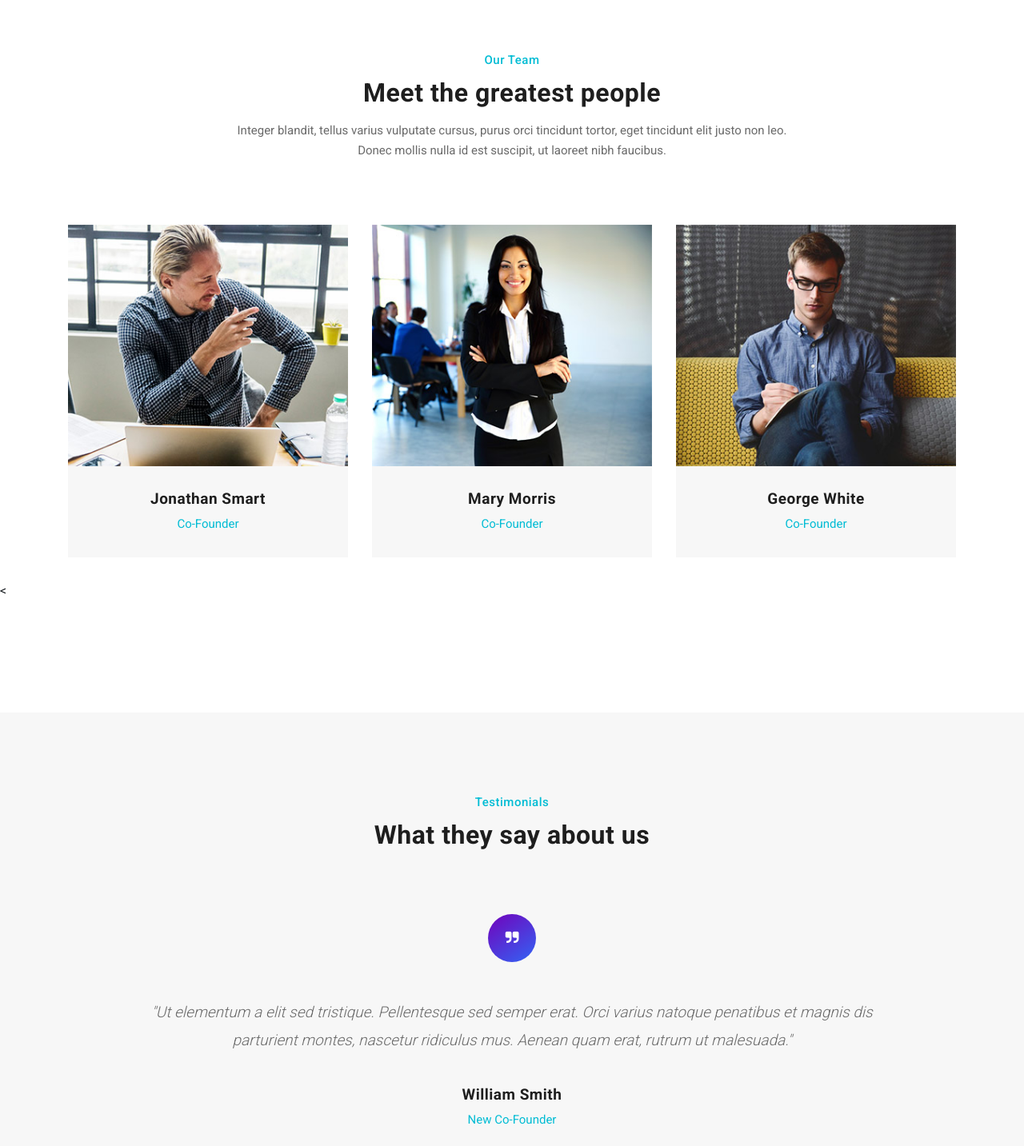
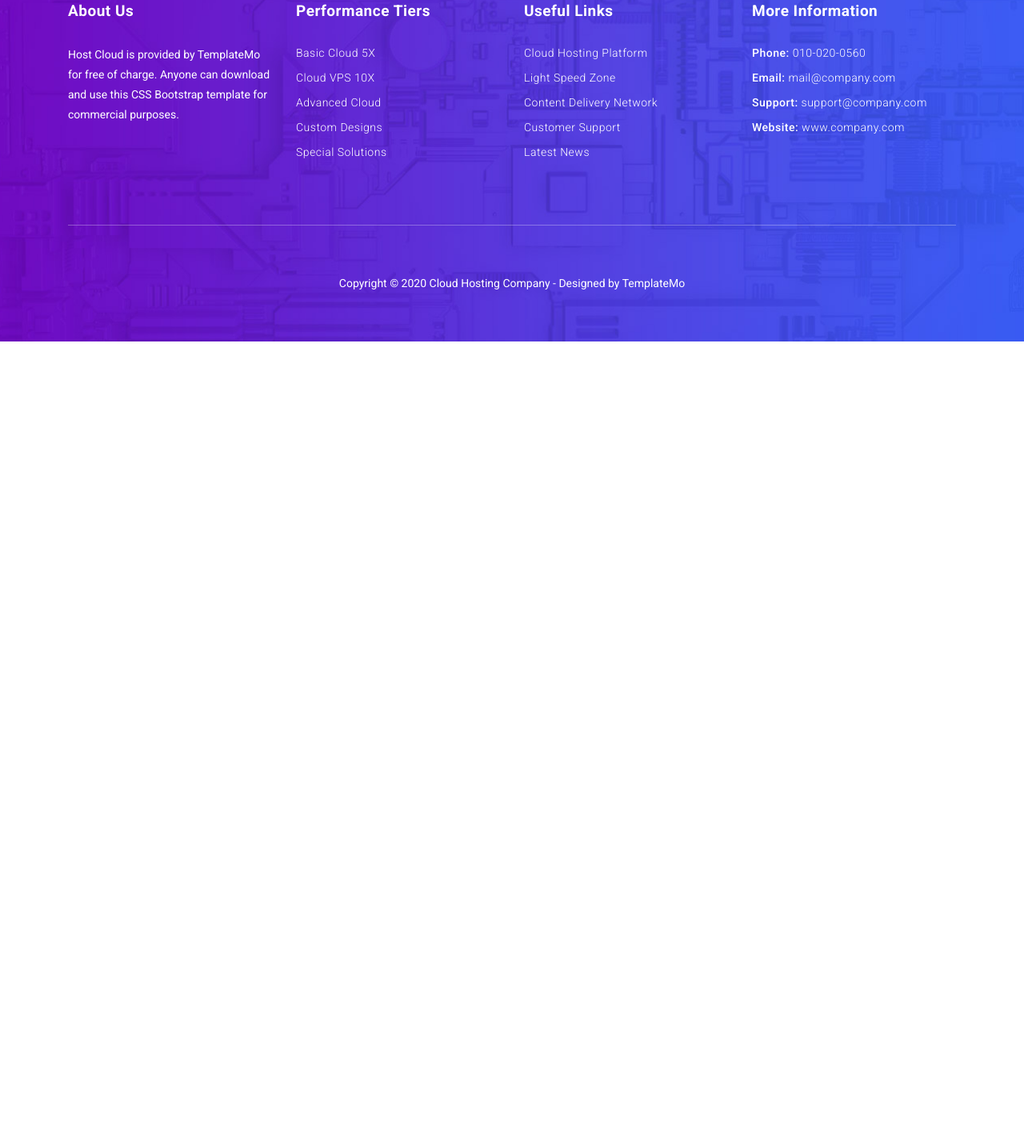
Before and after one commit to alejandroliu/cloudkit7, a plain HTML site: page about.html in a window 1280 px wide. Shown: the part 1367-2800 px from the top of the page at 80% size. After the commit the page ends 1794 px from the top, so only its background shows below. Drawn offline with Linux system fonts and the light colour scheme.

Commit message:
about...

```diff
--- a/about.html
+++ b/about.html
@@ -9,7 +9,7 @@
     <meta name="author" content="TemplateMo">
     <link href="https://fonts.googleapis.com/css?family=Roboto:100,300,400,500,700" rel="stylesheet">
 
-    <title>Host Cloud Template - About Page</title>
+    <title>CloudKit7 - It's in the Cloud</title>
 
     <!-- Bootstrap core CSS -->
     <link href="vendor/bootstrap/css/bootstrap.min.css" rel="stylesheet">
@@ -43,7 +43,7 @@ https://templatemo.com/tm-541-host-cloud
     <header class="">
       <nav class="navbar navbar-expand-lg">
         <div class="container">
-          <a class="navbar-brand" href="index.html"><h2>Host <em>Cloud</em></h2></a>
+          <a class="navbar-brand" href="index.html"><h2>CloudKit <em>7</em></h2></a>
           <button class="navbar-toggler" type="button" data-toggle="collapse" data-target="#navbarResponsive" aria-controls="navbarResponsive" aria-expanded="false" aria-label="Toggle navigation">
             <span class="navbar-toggler-icon"></span>
           </button>
@@ -135,94 +135,6 @@ https://templatemo.com/tm-541-host-cloud
     <!-- About Us Ends Here -->
 
 
-    <!-- Team Starts Here -->
-    <div class="team-section">
-      <div class="container">
-        <div class="row">
-          <div class="col-md-8 offset-md-2">
-            <div class="section-heading">
-              <span>Our Team</span>
-              <h2>Meet the greatest people</h2>
-              <p>Integer blandit, tellus varius vulputate cursus, purus orci tincidunt tortor, eget tincidunt elit justo non leo. Donec mollis nulla id est suscipit, ut laoreet nibh faucibus.</p>
-            </div>
-          </div>
-          <div class="col-md-4 col-sm-6 col-xs-12">
-            <div class="team-item">
-              <img src="assets/images/team-01.jpg" alt="">
-              <div class="down-content">
-                <h4>Jonathan Smart</h4>
-                <span>Co-Founder</span>
-              </div>
-            </div>
-          </div>
-          <div class="col-md-4 col-sm-6 col-xs-12">
-            <div class="team-item">
-              <img src="assets/images/team-02.jpg" alt="">
-              <div class="down-content">
-                <h4>Mary Morris</h4>
-                <span>Co-Founder</span>
-              </div>
-            </div>
-          </div>
-          <div class="col-md-4 col-sm-6 col-xs-12">
-            <div class="team-item">
-              <img src="assets/images/team-03.jpg" alt="">
-              <div class="down-content">
-                <h4>George White</h4>
-                <span>Co-Founder</span>
-              </div>
-            </div>
-          </div>
-        </div>
-      </div>
-    </div>
-    <!-- Team Ends Here -->
-
-
-    <!-- Testimonials Starts Here -->
-    <<div class="testimonials-section">
-      <div class="container">
-        <div class="row">
-          <div class="col-md-12">
-            <div class="section-heading">
-              <span>Testimonials</span>
-              <h2>What they say about us</h2>
-            </div>
-          </div>
-          <div class="col-md-10 offset-md-1">
-            <div class="owl-testimonials owl-carousel">
-              <div class="testimonial-item">
-                <div class="icon">
-                  <i class="fa fa-quote-right"></i>
-                </div>
-                <p>"Ut elementum a elit sed tristique. Pellentesque sed semper erat. Orci varius natoque penatibus et magnis dis parturient montes, nascetur ridiculus mus. Aenean quam erat, rutrum ut malesuada."</p>
-                <h4>William Smith</h4>
-                <span>New Co-Founder</span>
-              </div>
-              <div class="testimonial-item">
-                <div class="icon">
-                  <i class="fa fa-quote-right"></i>
-                </div>
-                <p>"Quisque lacinia sed velit et maximus. Quisque dictum, lacus a malesuada finibus, arcu magna luctus risus, eu accumsan risus elit vitae lacus."</p>
-                <h4>Vinny Smart</h4>
-                <span>Digital Marketer</span>
-              </div>
-              <div class="testimonial-item">
-                <div class="icon">
-                  <i class="fa fa-quote-right"></i>
-                </div>
-                <p>"Vestibulum mauris ipsum, tempor tincidunt justo sit amet, bibendum tincidunt dui. Aenean molestie, odio quis viverra ultricies, leo tellus lacinia neque, sit amet maximus tortor nunc aliquet felis."</p>
-                <h4>Trevor Liam</h4>
-                <span>Technology Chef</span>
-              </div>
-            </div>
-          </div>
-        </div>
-      </div>
-    </div>
-    <!-- Testimonials Ends Here -->
-
-
     <!-- Footer Starts Here -->
     <footer>
       <div class="container">
@@ -239,7 +151,7 @@ https://templatemo.com/tm-541-host-cloud
           <div class="col-md-3 col-sm-6 col-xs-12">
             <div class="footer-item">
               <div class="footer-heading">
-                <h2>Hosting Plans</h2>
+                <h2>Performance Tiers</h2>
               </div>
               <ul class="footer-list">
                 <li><a href="#">Basic Cloud 5X</a></li>
```
